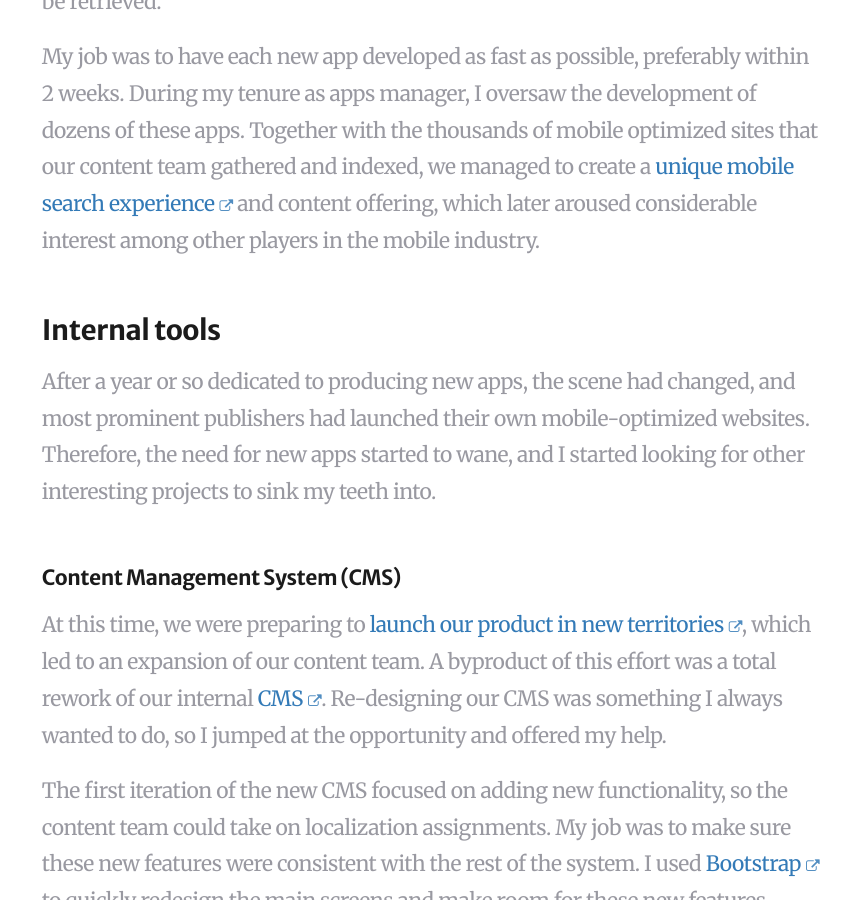
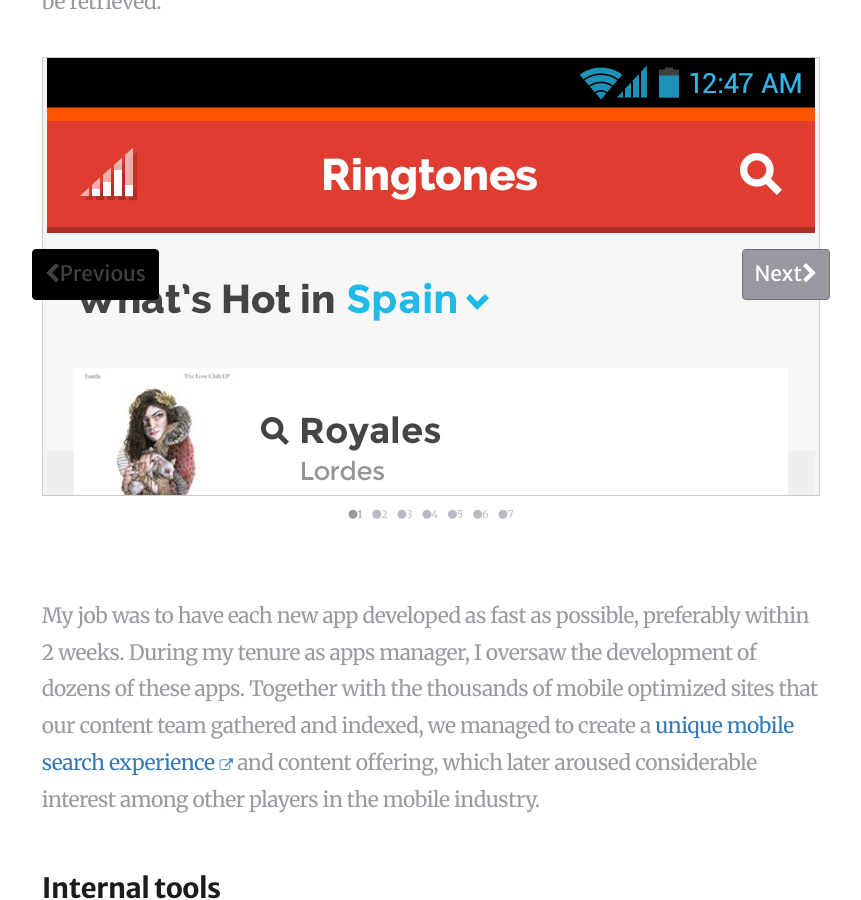
Before and after one commit to yosefw/yosefw.github.io, a Jekyll site: the page built from projects/everythingme/index.md, in a window 1280 px wide and 900 px high, scrolled down 3838 px. Shown: the whole window, without its empty margins (209-1070 px from the left). Built offline with Jekyll 4.4.1, drawn with Linux system fonts in a browser that asks for light colours; nearby versions of some CDN libraries; library files that are not in the unit come from our copies; comment, search, counter and statistics services are not loaded.

Commit message:
Added slider to EverythingMe post

```diff
--- a/projects/everythingme/index.md
+++ b/projects/everythingme/index.md
@@ -49,7 +49,17 @@ After QA and the management's approval, I would have the app deployed and add it
 
 The apps I created usually had 1-3 screens. They always included a search results page, which the user would reach directly from their EverythingMe results. Sometimes an app would also include a dedicated homepage and other app-specific screens and states. Depending on the user's initial query, apps were supposed to handle different contexts. For example, in location-aware apps, I had to ensure the experience was satisfactory even when the user's location couldn’t be retrieved.
 
-My job was to have each new app developed as fast as possible, preferably within 2 weeks. During my tenure as apps manager, I oversaw the development of dozens of these apps. Together with the thousands of mobile optimized sites that our content team gathered and indexed, we managed to create a [unique mobile search experience](http://thenextweb.com/apps/2012/03/13/the-best-new-app-at-sxsw-everything-me-redefines-mobile-search/) and content offering, which later aroused considerable interest among  other players in the mobile industry.
+<div class="slider">
+  <img src="assets/apps/Ringtones_0000_Main-Page-.png" />
+  <img src="assets/apps/Ringtones_0013_Transfer-screen-.png" />
+  <img src="assets/apps/Grooveshark_ResultsYellow.png" />
+  <img src="assets/apps/Grooveshark_Song.png" />
+  <img src="assets/apps/XKCD_A07_0007_Hidden.png" />
+  <img src="assets/apps/XKCD_A07_0010_Pop-over.png" />
+  <img src="assets/apps/XKCD_A07_0005_List-Mode.png" />
+</div>
+
+My job was to have each new app developed as fast as possible, preferably within 2 weeks. During my tenure as apps manager, I oversaw the development of dozens of these apps. Together with the thousands of mobile optimized sites that our content team gathered and indexed, we managed to create a [unique mobile search experience](http://thenextweb.com/apps/2012/03/13/the-best-new-app-at-sxsw-everything-me-redefines-mobile-search/) and content offering, which later aroused considerable interest among other players in the mobile industry.
 
 ### Internal tools
 
@@ -80,6 +90,15 @@ I quickly sketched out the main interactions and screens and ran a quick check w
 * A chokepoint for the internationalization effort was removed
 
 All in all, several dozen of these replacement HTML5 apps were produced with Alfred.
+
+<div class="slider">
+  <img src="assets/alfred/Alfred%20-%2001%20-%20Homepage.png" />
+  <img src="assets/alfred/Alfred%20-%2002%20-New%20SERP%20modal.png" />
+  <img src="assets/alfred/Alfred%20-%2003%20-%20New%20SERP%20-%2000%20Basic.png" />
+  <img src="assets/alfred/Alfred%20-%2004-%20New%20SERP%20-%2001%20mapping.png" />
+  <img src="assets/alfred/Alfred%20-%2005%20-%20New%20SERP%20-%2002%20UI%20strings.png" />
+  <img src="assets/alfred/Alfred%20-%2006-%20New%20SERP%20-%2003%20Style.png" />
+</div>
 
 ### Firefox OS
 
```
